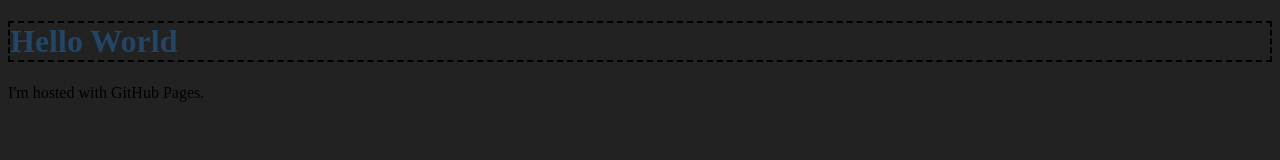
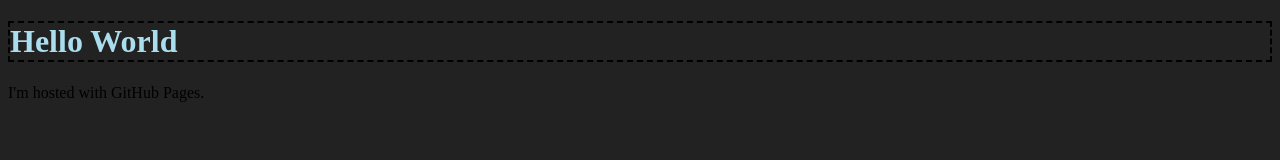
Before and after one commit to sakarettm07/sakarettm07.github.io, a plain HTML site: page index.html in a window 1280 px wide. Drawn offline with Linux system fonts and the light colour scheme.

Commit message:
changed color

```diff
--- a/main.css
+++ b/main.css
@@ -2,6 +2,6 @@
   background: #222222;
 }
 h1 {
-  color: #234567;
+  color: #aaddee;
   border: 2px dashed #000000;
 }
```
